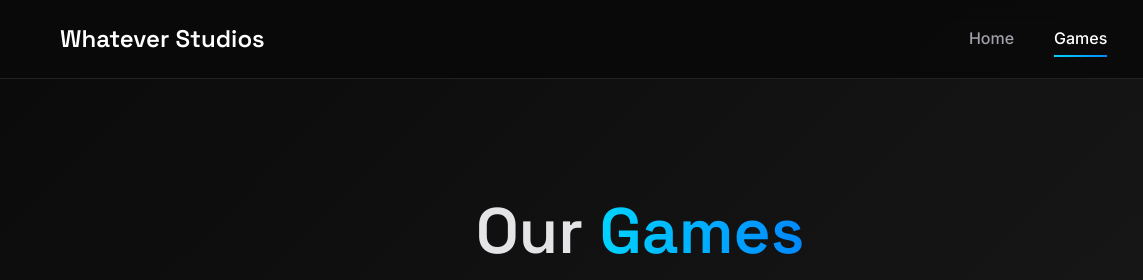
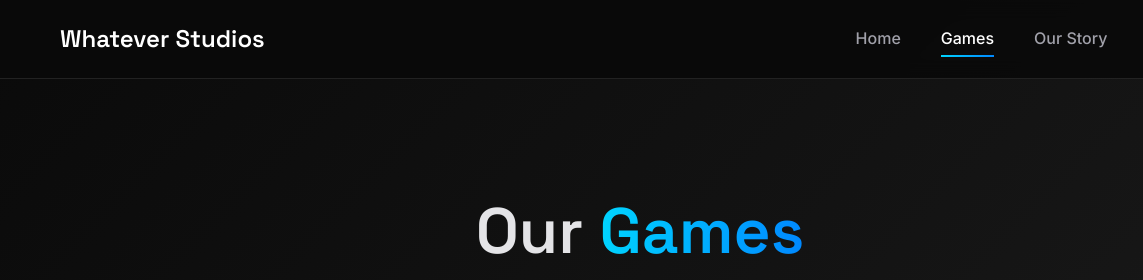
Before and after one commit to Willn0tBill/WtvStudios, a plain HTML site: page games.html in a window 1280 px wide. Shown: the top 280 px of the page, 0-1143 px from the left. Drawn offline with Linux system fonts and the light colour scheme.

Commit message:
games.html

```diff
--- a/games.html
+++ b/games.html
@@ -22,6 +22,7 @@
             <div class="nav-links">
                 <a href="index.html" class="nav-link">Home</a>
                 <a href="games.html" class="nav-link active">Games</a>
+                <a href="about.html" class="nav-link">Our Story</a>
                 <a href="https://github.com" target="_blank" class="nav-link">
                     <i class="fab fa-github"></i> GitHub
                 </a>
```
